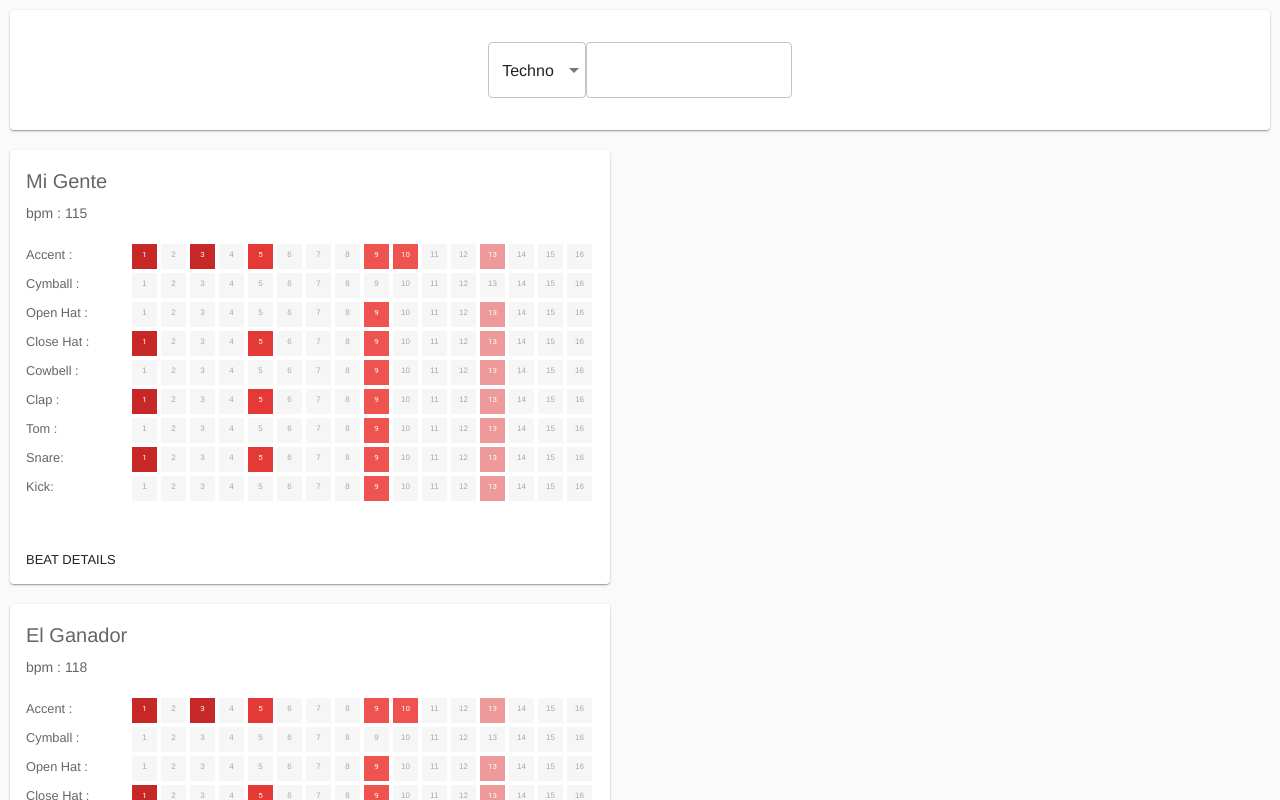
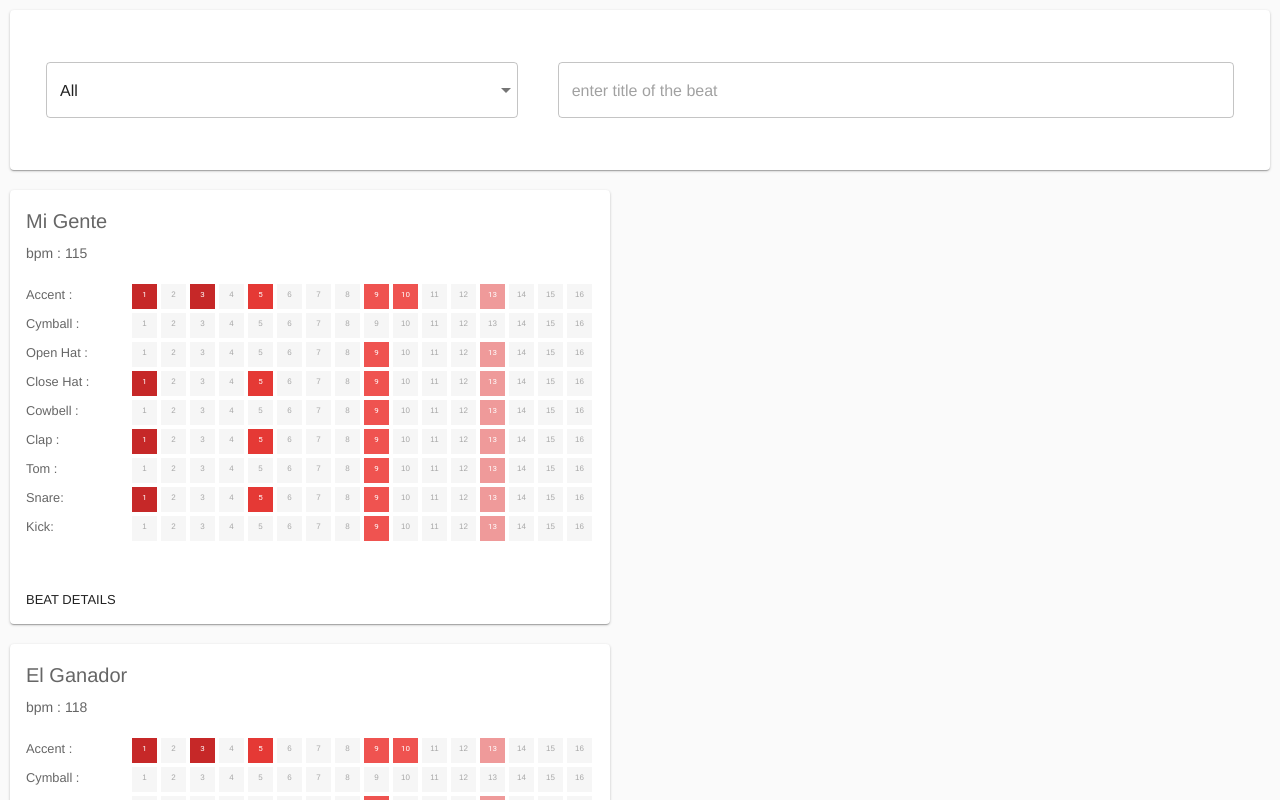
Before and after one commit to inaki/beatbits, a React (Create React App) app: page / in a window 1280 px wide. Shown: the top 800 px of the page. Built offline with nearby package versions, Linux system fonts and the light colour scheme.

Commit message:
Add searh by genre using select

```diff
--- a/src/actions/index.js
+++ b/src/actions/index.js
@@ -7,3 +7,10 @@ export const selectBeat = (song) => {
         payload: song
     }
 }
+
+export const searchBeat = (genre = 'Techno') => {
+    return {
+        type: 'BEAT_SEARCH_BY_GENRE',
+        payload: genre
+    }
+}
--- a/src/components/SearchBeats/index.js
+++ b/src/components/SearchBeats/index.js
@@ -1,8 +1,10 @@
 import React, { Component } from 'react';
-import styled from 'styled-components';
+import { connect } from 'react-redux';
 import MenuItem from '@material-ui/core/MenuItem';
 import TextField from '@material-ui/core/TextField';
 import { withStyles } from '@material-ui/core/styles';
+import Grid from '@material-ui/core/Grid';
+import { searchBeat } from '../../actions'
 
 const styles = () => ({
   textField: {
@@ -15,10 +17,16 @@ const styles = () => ({
   menu: {
     // width: 400,
   },
-  textField: {}
+  textField: {
+      padding: 20,
+      textAlign: 'left'
+  }
 });
 
 const genres = [
+    {
+        value: 'All'
+    },
     {
         value: 'Techno'
     },
@@ -29,7 +37,7 @@ const genres = [
         value: 'Deep House'
     },
     {
-    value: 'Raggeaton'
+        value: 'Reggaeton'
     },
     {
         value: 'Hip Hop'
@@ -37,13 +45,16 @@ const genres = [
     {
         value: 'Electronica'
     },
+    {
+        value: 'Pop'
+    }
 ];
 
 
 class SearchBeats extends Component {
 
     state = {
-        genre: 'Techno'
+        genre: 'All'
     }
 
     handleOnSubmit = (e) => {
@@ -52,13 +63,18 @@ class SearchBeats extends Component {
 
     handleGenres = (e) => {
         e.preventDefault();
+        this.setState({genre: e.target.value});
+        this.props.searchBeat(e.target.value);
     }
 
     render() {
         const { classes } = this.props;
         return (
             <form onSubmit={this.handleOnSubmit}>
+                <Grid container>
+                    <Grid item xs={5}>
                         <TextField
+                            fullWidth={true}
                             id="outlined-select-genre"
                             select
                             className={classes.textField}
@@ -78,7 +94,11 @@ class SearchBeats extends Component {
                                 </MenuItem>
                             ))}
                         </TextField>
+                    </Grid>
+                    <Grid item xs={7}>
                         <TextField
+                            placeholder='enter title of the beat'
+                            fullWidth={true}
                             id="outlined-name"
                             className={classes.textField}
                             value={this.state.searchTerm}
@@ -86,9 +106,13 @@ class SearchBeats extends Component {
                             margin="normal"
                             variant="outlined"
                         />
+                    </Grid>
+                </Grid>
             </form>
         );
     }
 }
 
-export default withStyles(styles)(SearchBeats);
+export default connect(null, {
+    searchBeat
+})(withStyles(styles)(SearchBeats));
--- a/src/reducers/index.js
+++ b/src/reducers/index.js
@@ -1,7 +1,6 @@
 import { combineReducers } from 'redux';
 
-const beatsReducer = () => {
-    return [
+const beatlistdata = [
     {id: 1,title: 'Mi Gente', bpm: '115', "rythm": {
         "accent": [1, 0, 1, 0, 1, 0, 0, 0 ,1, 1, 0, 0, 1, 0, 0, 0],
         "cymball": [0, 0, 0, 0, 0, 0, 0, 0 ,0, 0, 0, 0, 0, 0, 0, 0],
@@ -58,6 +57,14 @@ const beatsReducer = () => {
         "kick": [0, 0, 0, 0, 0, 0, 0, 0 ,1, 0, 0, 0, 1, 0, 0, 0]
     }, genre: 'pop', description: 'Lorem ipsum dolor sit amet, consectetur adipiscing elit, sed do eiusmod tempor incididunt ut labore et dolore magna aliqua. Ut enim ad minim veniam, quis nostrud exercitation ullamco laboris nisi ut aliquip ex ea commodo consequat. Duis aute irure dol'}
 ];
+
+const beatsReducer = (beatlist, action) => {
+    beatlist = beatlistdata;
+    if (action.type === 'BEAT_SEARCH_BY_GENRE') {
+        return beatlist.filter( beat => {
+            return beat.genre.toLowerCase() === action.payload.toLowerCase()});
+    }
+    return beatlist;
 };
 
 const selectedBeatReducer = (selectedBeat = null, action) => {
```
Lines whose indentation alone changed are shown as unchanged.
